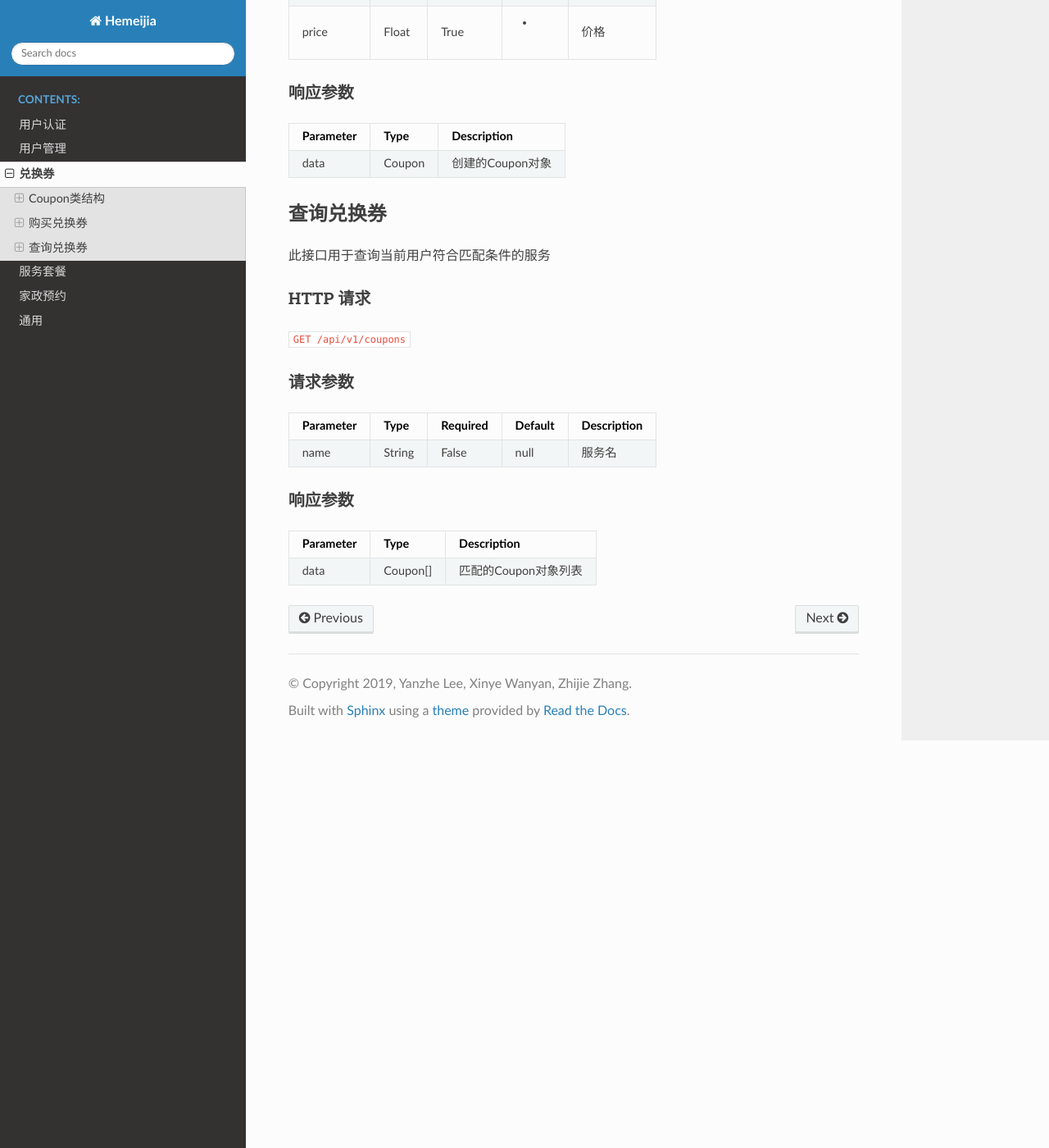
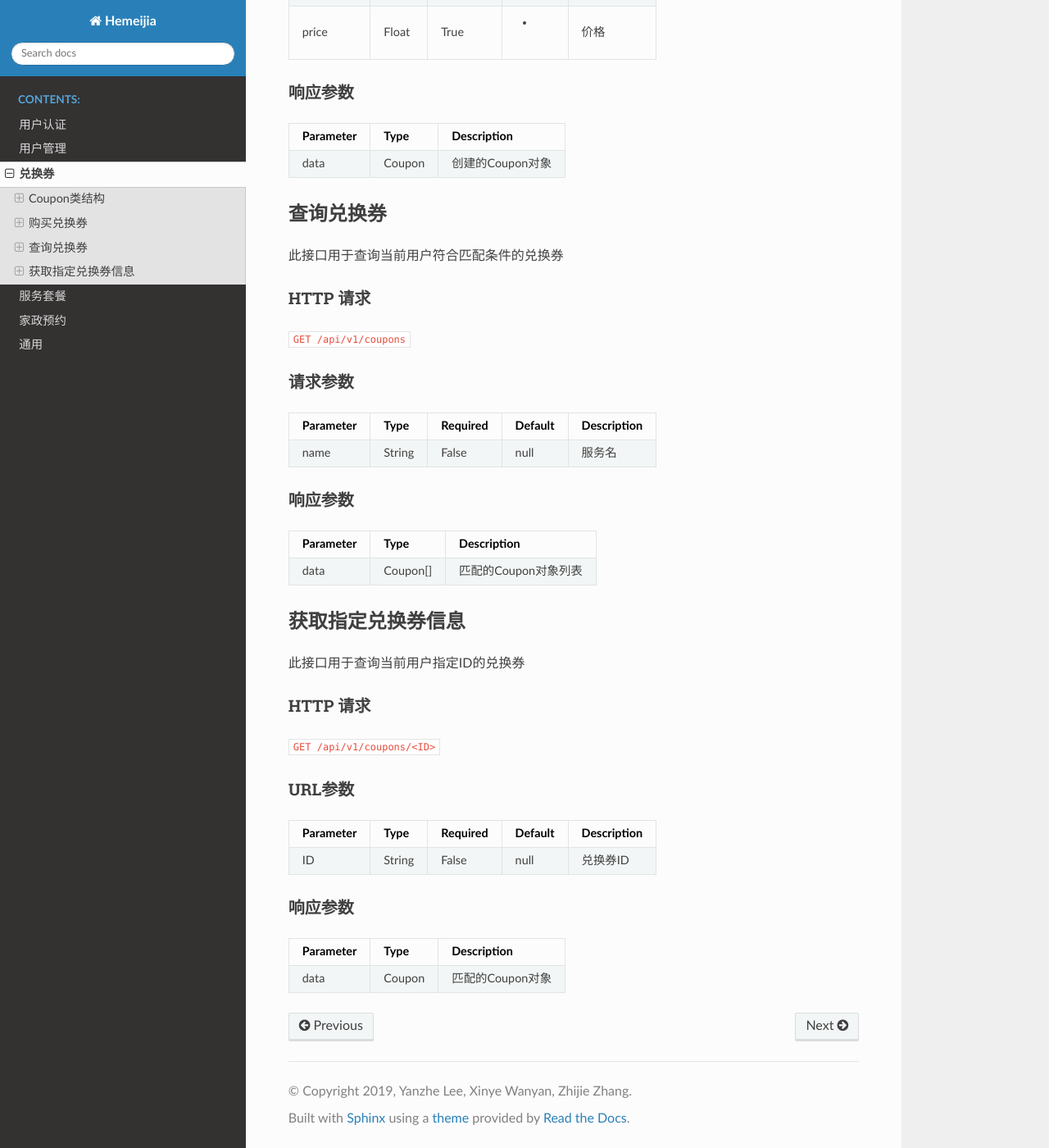
Before and after one commit to YanzheL/hemeijia, a Sphinx documentation site: the page built from docs/source/coupons.rst, in a window 1280 px wide and 1400 px high, scrolled down 1275 px. Shown: the whole window at 82% size. Built offline with Sphinx 7.4.7 and the Read the Docs theme 2.0.0, drawn with Linux system fonts in a browser that asks for light colours; some of the changed text lies outside the part shown.

Commit message:
get by id

```diff
--- a/docs/source/coupons.rst
+++ b/docs/source/coupons.rst
@@ -41,7 +41,7 @@ JSON格式示例
 购买兑换券
 ==========
 
-此接口用于购买单个服务
+此接口用于购买单个兑换券
 
 HTTP 请求
 ------------
@@ -69,7 +69,7 @@ data        Coupon   创建的Coupon对象
 查询兑换券
 ==========
 
-此接口用于查询当前用户符合匹配条件的服务
+此接口用于查询当前用户符合匹配条件的兑换券
 
 HTTP 请求
 ------------
@@ -93,3 +93,31 @@ Parameter   Type      Description
 =========== ========= =====================
 data        Coupon[]  匹配的Coupon对象列表
 =========== ========= =====================
+
+获取指定兑换券信息
+==================
+
+此接口用于查询当前用户指定ID的兑换券
+
+HTTP 请求
+------------
+
+``GET /api/v1/coupons/<ID>``
+
+URL参数
+--------
+
+============ ========== ======== ========= ================
+Parameter    Type       Required Default   Description
+============ ========== ======== ========= ================
+ID           String     False    null      兑换券ID
+============ ========== ======== ========= ================
+
+
+响应参数
+--------
+=========== ========= =====================
+Parameter   Type      Description
+=========== ========= =====================
+data        Coupon    匹配的Coupon对象
+=========== ========= =====================
```
Also changed, not shown: docs/source/packages.rst (+28 -0 lines).
